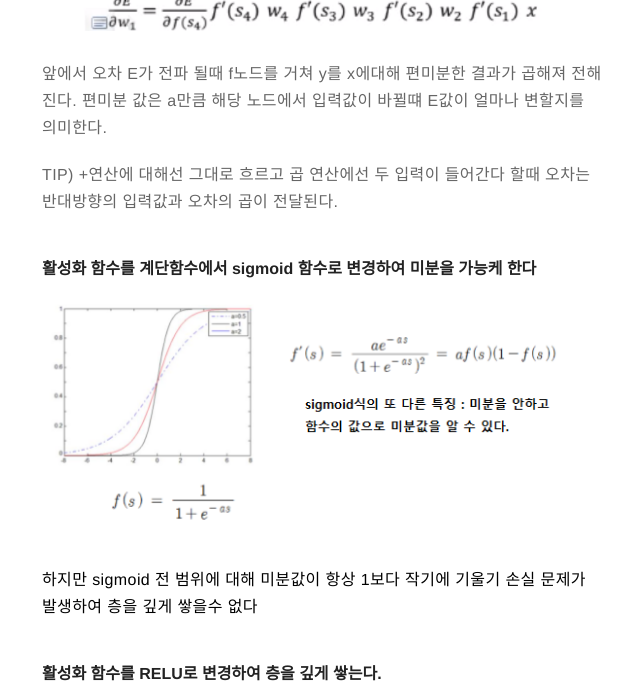
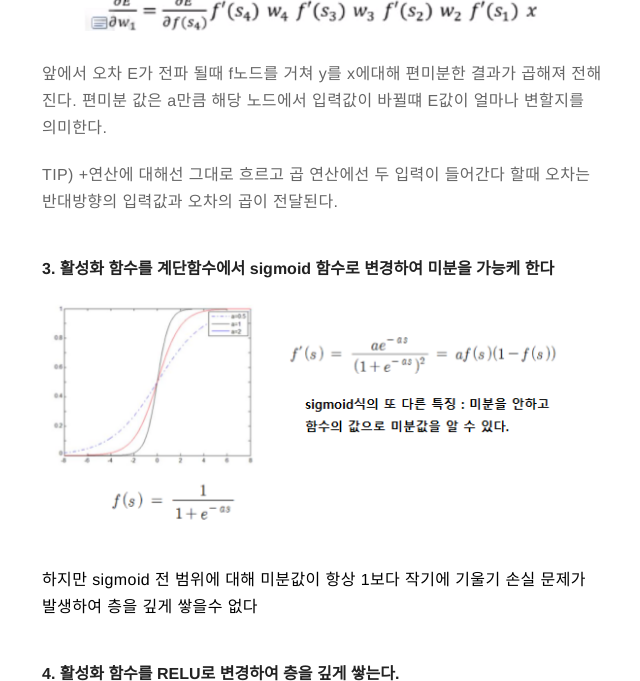
Before and after one commit to anjaekwang/anjaekwang.github.io, a Jekyll site: the page built from _posts/2019-06-07-deeplearning.md, in a window 1280 px wide and 900 px high, scrolled down 6729 px, cut to the strip 0-681 px from the top of the window. Shown: the whole strip, without its empty margins (318-958 px from the left). Built offline with Jekyll 4.4.1, drawn with Linux system fonts in a browser that asks for light colours; comment, search, counter and statistics services are not loaded; some of the changed text lies outside the part shown.

Commit message:
./posts : new post [deeplearning]

```diff
--- a/_posts/2019-06-07-deeplearning.md
+++ b/_posts/2019-06-07-deeplearning.md
@@ -140,13 +140,13 @@ E값이 얼마나 변할지를 의미한다.
 
 TIP) +연산에 대해선 그대로 흐르고 곱 연산에선 두 입력이 들어간다 할때 오차는 반대방향의 입력값과 오차의 곱이 전달된다.
 
-#### 활성화 함수를 계단함수에서 sigmoid 함수로 변경하여 미분을 가능케 한다
+#### 3. 활성화 함수를 계단함수에서 sigmoid 함수로 변경하여 미분을 가능케 한다
 
 ![img](../assets/images/deeplearning/14.png)
 
 **하지만 sigmoid 전 범위에 대해 미분값이 항상 1보다 작기에 기울기 손실 문제가 발생하여 층을 깊게 쌓을수 없다**
 
-####  활성화 함수를 RELU로 변경하여 층을 깊게 쌓는다.
+####  4. 활성화 함수를 RELU로 변경하여 층을 깊게 쌓는다.
 
 ![img](../assets/images/deeplearning/15.PNG)
 
@@ -224,7 +224,7 @@ mini-batch의 평균 gradient를 계산한다.
 
 미니배치를 사용하여 데이터 포함된 오류에 둔감한 효과 -> 과적합 문제 완화에 도움
 
-#### 배치정규화 블록을 단마다 둔다.
+#### 3. 배치정규화 블록을 단마다 둔다.
 기존 역전파 생각하면 **내부 공변량 이동 문제 발생한다** 앞 층들에서 학습에 의해 가중치가 바뀌면 현재 층에 전달되는 데이터의 분포가 현재층이 학습했던 시점의 분포와 차이가 발생하여 학습속도가 저하된다.
 
 ![img](../assets/images/deeplearning/28.png)
```
Also changed, not shown: other parts of _posts/2019-06-07-deeplearning.md (+2 -2 lines).
